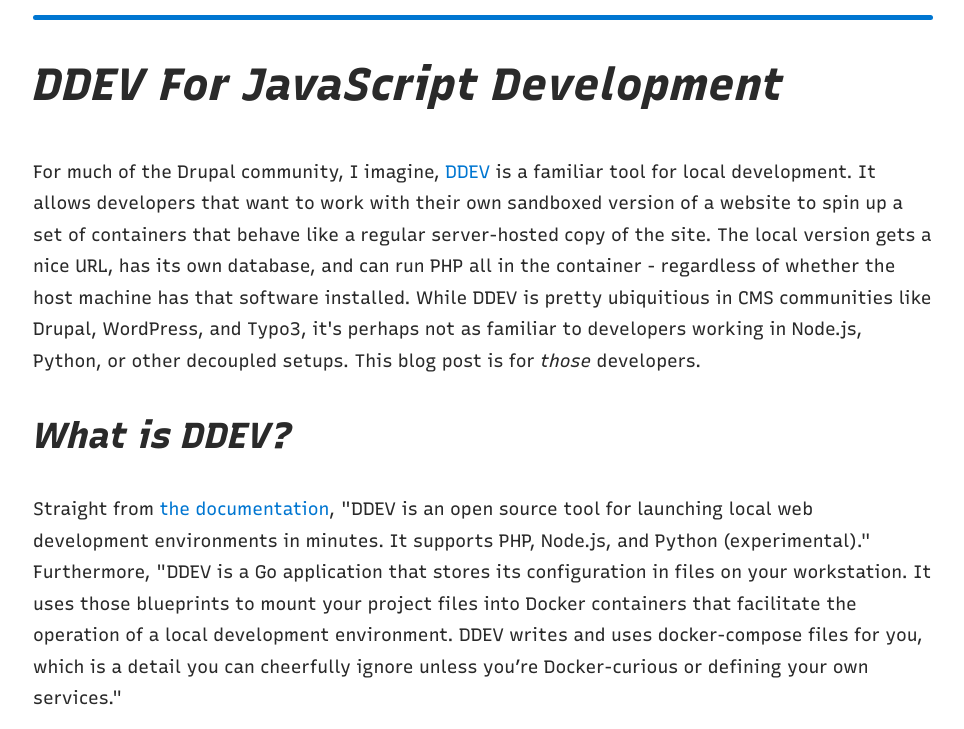
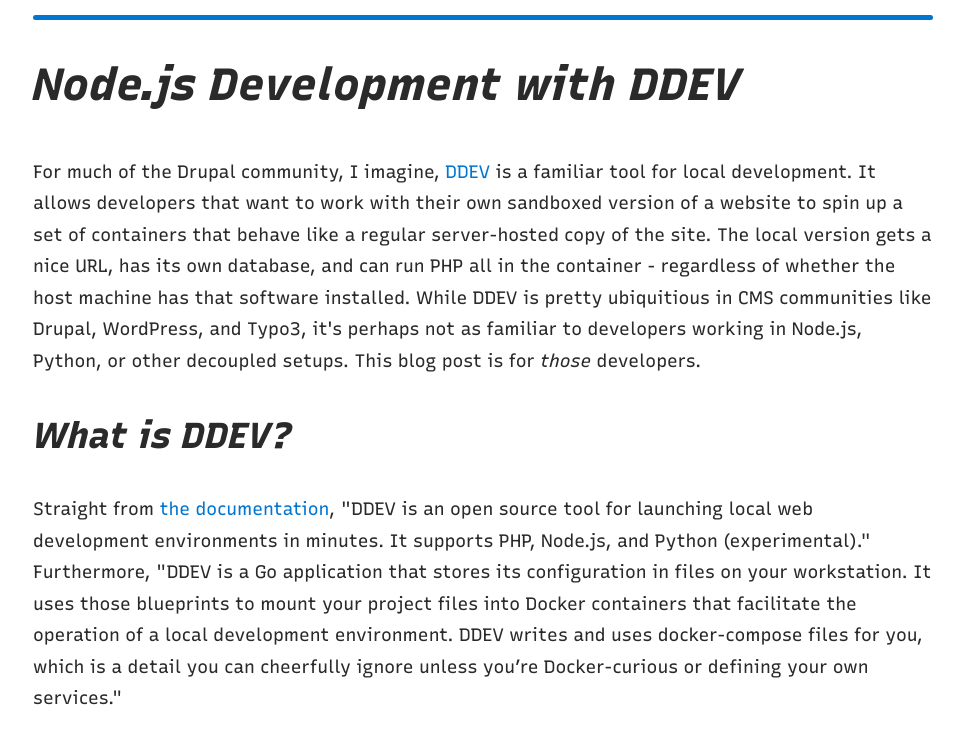
Before and after one commit to andy-blum/andy-blum, an Eleventy site: page src/articles/2024-01-21_DDEV-for-js.md in a window 1280 px wide. Shown: the part 71-800 px from the top of the page, without its empty margins (157-1121 px from the left). Built offline with nearby package versions, Linux system fonts and the light colour scheme; Eleventy itself is replaced by a stand-in of ours; files that its build step writes are made by us from their sources.

Commit message:
Update title
Co-authored-by: Randy Fay <randy@randyfay.com>

```diff
--- a/src/articles/2024-01-21_DDEV-for-js.md
+++ b/src/articles/2024-01-21_DDEV-for-js.md
@@ -1,5 +1,5 @@
 ---
-title: DDEV For JavaScript Development
+title: Node.js Development with DDEV
 created: 2024-01-21T00:00:00-05:00
 type: article
 permalink: "articles/ddev-for-js/"
```
